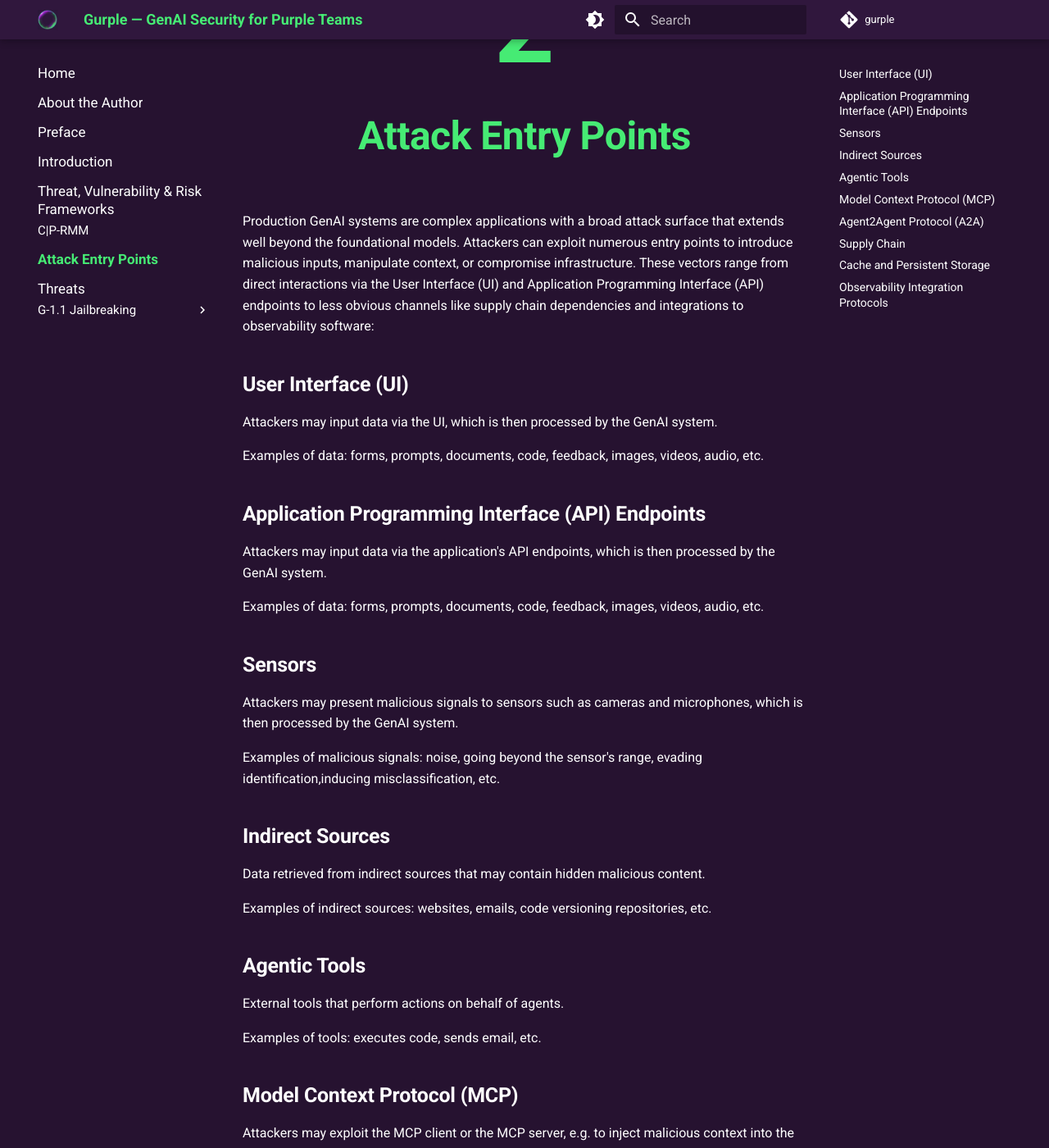
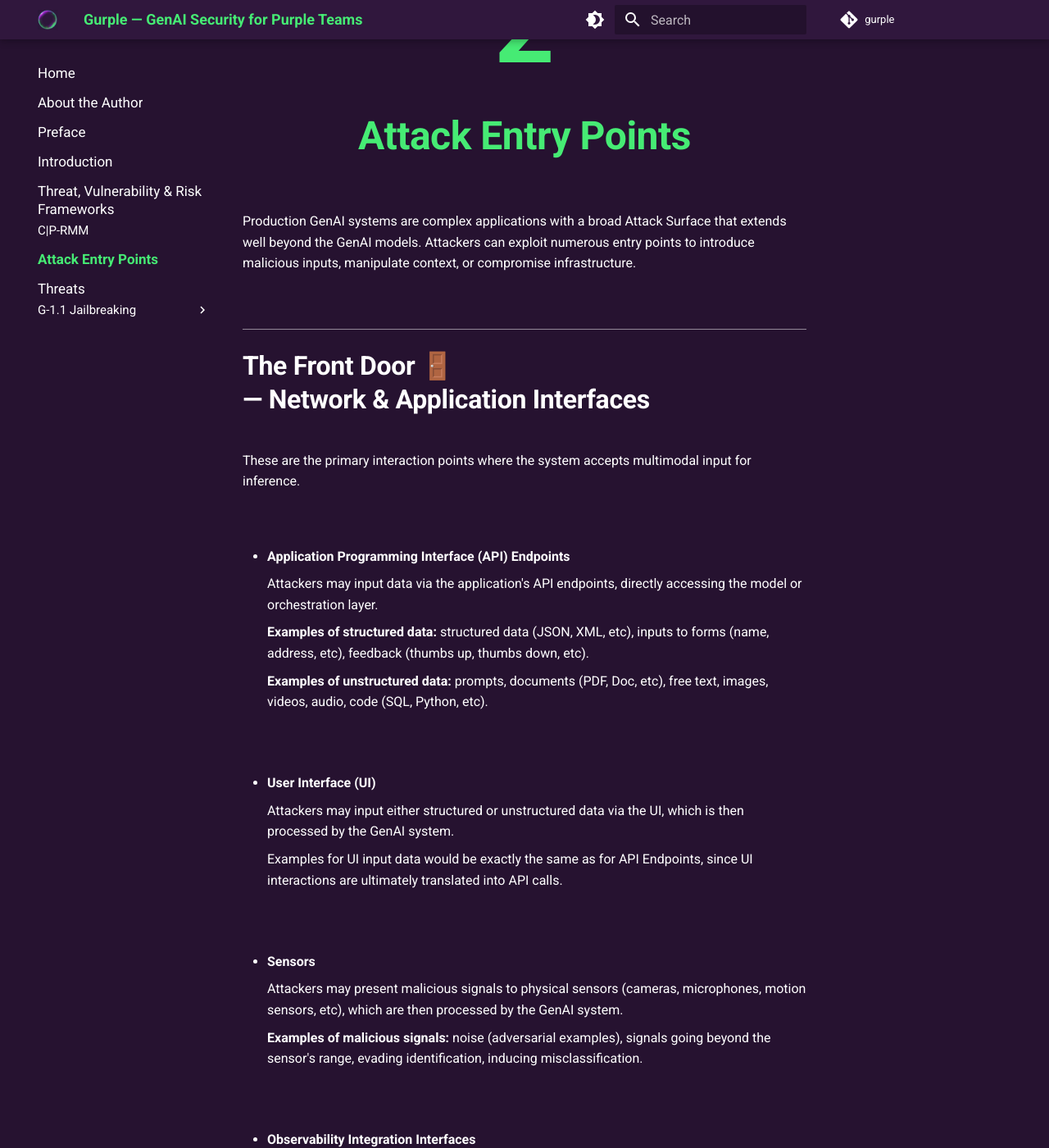
Before and after one commit to felipepenha/gurple, an MkDocs documentation site: the page built from docs/attack_entry_points/index.md, in a window 1280 px wide and 1400 px high, scrolled down 208 px. Shown: the whole window at 82% size. Built offline with MkDocs 1.6.1 and Material for MkDocs 9.7.7, drawn with Linux system fonts in a browser that asks for light colours; comment, search, counter and statistics services are not loaded; some of the changed text lies outside the part shown.

Commit message:
add: content to attack entry points chapter. revision: remodeled section titles etc.

```diff
--- a/docs/attack_entry_points/index.md
+++ b/docs/attack_entry_points/index.md
@@ -3,70 +3,112 @@
   <h1 style="color:var(--aurora); font-size: 3em; font-weight: bold;">Attack Entry Points</h1>
 </div>
 
-Production GenAI systems are complex applications with a broad attack surface that extends well beyond the foundational models. Attackers can exploit numerous entry points to introduce malicious inputs, manipulate context, or compromise infrastructure. These vectors range from direct interactions via the User Interface (UI) and Application Programming Interface (API) endpoints to less obvious channels like supply chain dependencies and integrations to observability software:
+Production GenAI systems are complex applications with a broad Attack Surface that extends well beyond the GenAI models. Attackers can exploit numerous entry points to introduce malicious inputs, manipulate context, or compromise infrastructure.
 
 
-## **User Interface (UI)**
+<br />
 
-Attackers may input data via the UI, which is then processed by the GenAI system.
+---
+# **The Front Door** 🚪 <br /> **&mdash; Network & Application Interfaces**
 
-Examples of data: forms, prompts, documents, code, feedback, images, videos, audio, etc.
+These are the primary interaction points where the system accepts multimodal input for inference.
+
+<br />
+
+* **Application Programming Interface (API) Endpoints**
+
+    Attackers may input data via the application's API endpoints, directly accessing the model or orchestration layer.
+
+    **Examples of structured data:** structured data (JSON, XML, etc), inputs to forms (name, address, etc), feedback (thumbs up, thumbs down, etc).
+
+    **Examples of unstructured data:** prompts, documents (PDF, Doc, etc), free text, images, videos, audio, code (SQL, Python, etc).
+
+<br />
+
+* **User Interface (UI)**
+
+    Attackers may input either structured or unstructured data via the UI, which is then processed by the GenAI system.
+
+    Examples for UI input data would be exactly the same as for API Endpoints, since UI interactions are ultimately translated into API calls.
+
+<br />
+
+* **Sensors**
+
+    Attackers may present malicious signals to physical sensors (cameras, microphones, motion sensors, etc), which are then processed by the GenAI system.
+
+    **Examples of malicious signals:** noise (adversarial examples), signals going beyond the sensor's range, evading identification, inducing misclassification.
+
+<br />
+
+* **Observability Integration Interfaces**
+
+    Attackers may target the observability integration protocols to blind defenders or exfiltrate sensitive model inputs/outputs.
+
+    **Examples of integration protocols:** OpenTelemetry (OTel), HTTPS logging streams.
+
+<br />
+
+---
+# **The Side Door** 🚪 <br /> **&mdash; Supply Chain**
+
+Attackers may compromise the foundational components upon which the GenAI system is built to introduce backdoors or bias. Supply chain attacks often bypass traditional perimeter defenses because the compromised component is invited inside the trusted environment by the developers themselves.
+
+**Examples of components:** model files, system libraries, packages, container images, codebase hosted in code version control platforms.
+
+<br />
 
 
-## **Application Programming Interface (API) Endpoints**
+---
+# **The Back Door** 🚪 <br /> **&mdash; Data Storage**
 
-Attackers may input data via the application's API endpoints, which is then processed by the GenAI system.
+In GenAI systems, data storage form the basis for functional aspects, such as Memory and Knowledge Base. It differs from traditional systems in that it is not only used for directly retrieving information to be displayed to the user, but also for retrieving context for the model layer.
 
-Examples of data: forms, prompts, documents, code, feedback, images, videos, audio, etc.
+**Examples of data storage:** Cache databases for session memory, persistent databases for logging conversation history, persistent vector databases for semantic search, cloud storage with raw data.
 
+<br />
 
-## **Sensors**
+---
+# **The Hidden Door** 🚪 <br /> **&mdash; Event-Driven & Serverless Triggers**
 
-Attackers may present malicious signals to sensors such as cameras and microphones, which is then processed by the GenAI system.
+GenAI agents often act autonomously based on external triggers or indirect data, creating invisible entry points.
 
-Examples of malicious signals: noise, going beyond the sensor's range, evading identification,inducing misclassification, etc.
+<br />
 
+* **Indirect Sources**
 
-## **Indirect Sources**
+    Data retrieved from indirect sources that may contain hidden malicious content (Indirect Prompt Injection).
 
-Data retrieved from indirect sources that may contain hidden malicious content.
+    **Examples of indirect sources:** scraped websites, ingested emails, reviewed code.
 
-Examples of indirect sources: websites, emails, code versioning repositories, etc.
+<br />
 
+* **Agentic Tools**
 
-## **Agentic Tools**
+    External tools that perform actions on behalf of agents. Attackers may exploit the tool's output to hijack the agent's control flow.
 
-External tools that perform actions on behalf of agents.
+    **Examples of tools:** code execution sandboxes, email sending APIs, file system access tools.
 
-Examples of tools: executes code, sends email, etc.
+<br />
 
+* **Model Context Protocol (MCP)**
 
-## **Model Context Protocol (MCP)**
+    Attackers may exploit the MCP client or the MCP server.
 
-Attackers may exploit the MCP client or the MCP server, e.g. to inject malicious context into the model.
+    **Examples of vectors:** Injecting malicious context into the model, manipulating context handover.
 
+<br />
 
-## **Agent2Agent Protocol (A2A)**
+* **Agent2Agent Protocol (A2A)**
 
-Attackers may exploit the A2A client or the A2A server, e.g. to intercept or manipulate communications between autonomous agents.
+    Attackers may exploit the A2A client or the A2A server.
 
+    **Examples of vectors:** Intercepting or manipulating communications between autonomous agents.
 
-## **Supply Chain**
+<br />
 
-Attackers may compromise the foundational components upon which the GenAI system is built.
+* **Infrastructure Events**
 
-Examples of components: models, libraries, packages container images, etc.
+    Attackers may trigger GenAI processing pipelines via backend events.
 
-
-## **Cache and Persistent Storage**
-
-Attackers may poison or compromise the data storage that the model accesses.
-
-Examples of data storage: cache databases for memory, persistent databases for logging conversation history and feedback, persistent vector databases for semantic search, etc.
-
-
-## **Observability Integration Protocols**
-
-Attackers may target the observability integration protocols to blind defenders or exfiltrate information.
-
-Examples of integration protocols: OpenTelemetry (OTel), HTTPS, etc.
+    **Examples of events:** File upload triggers (initiating embedding generation), Message Queue injection (forcing the model to process a malicious payload).
```
